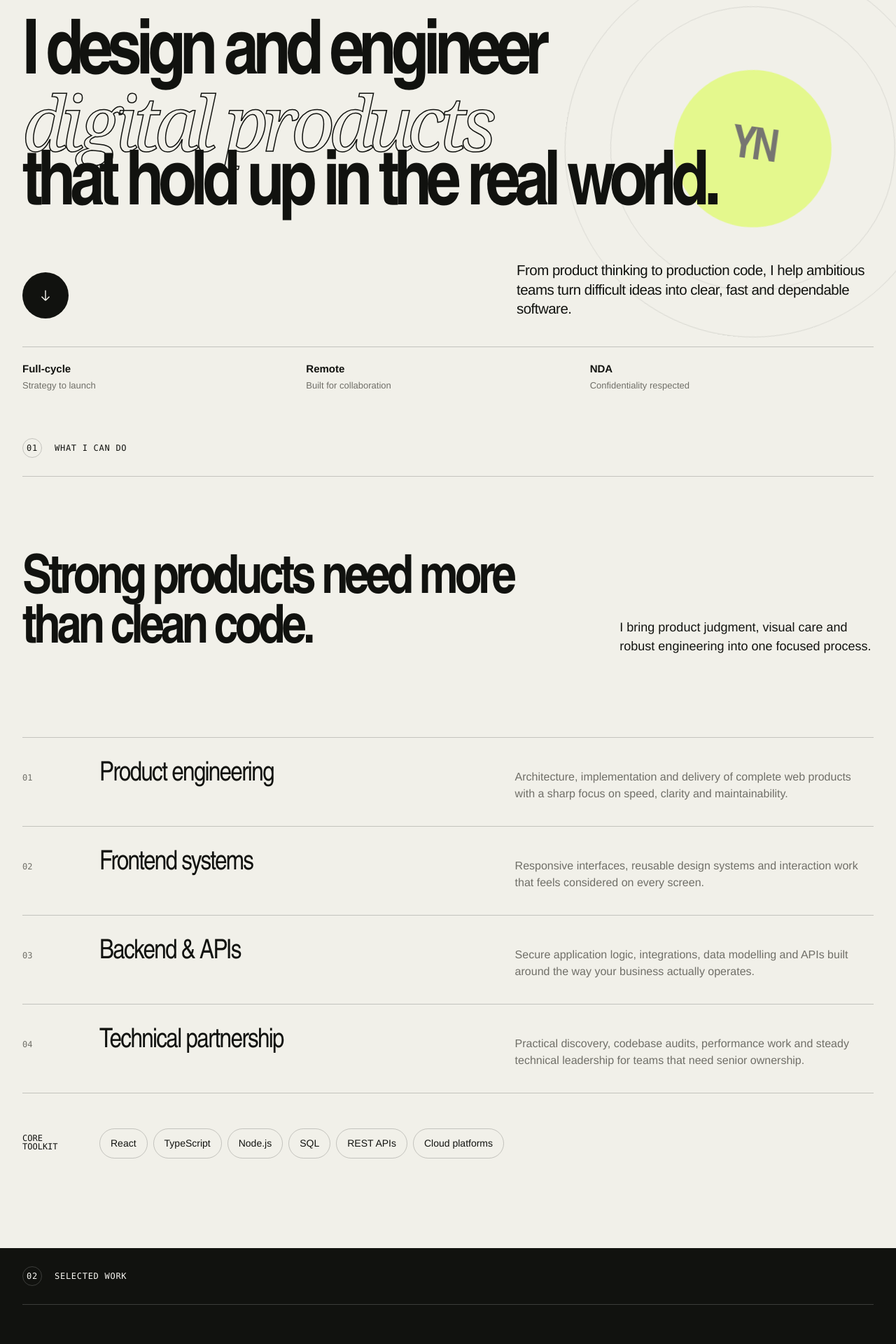
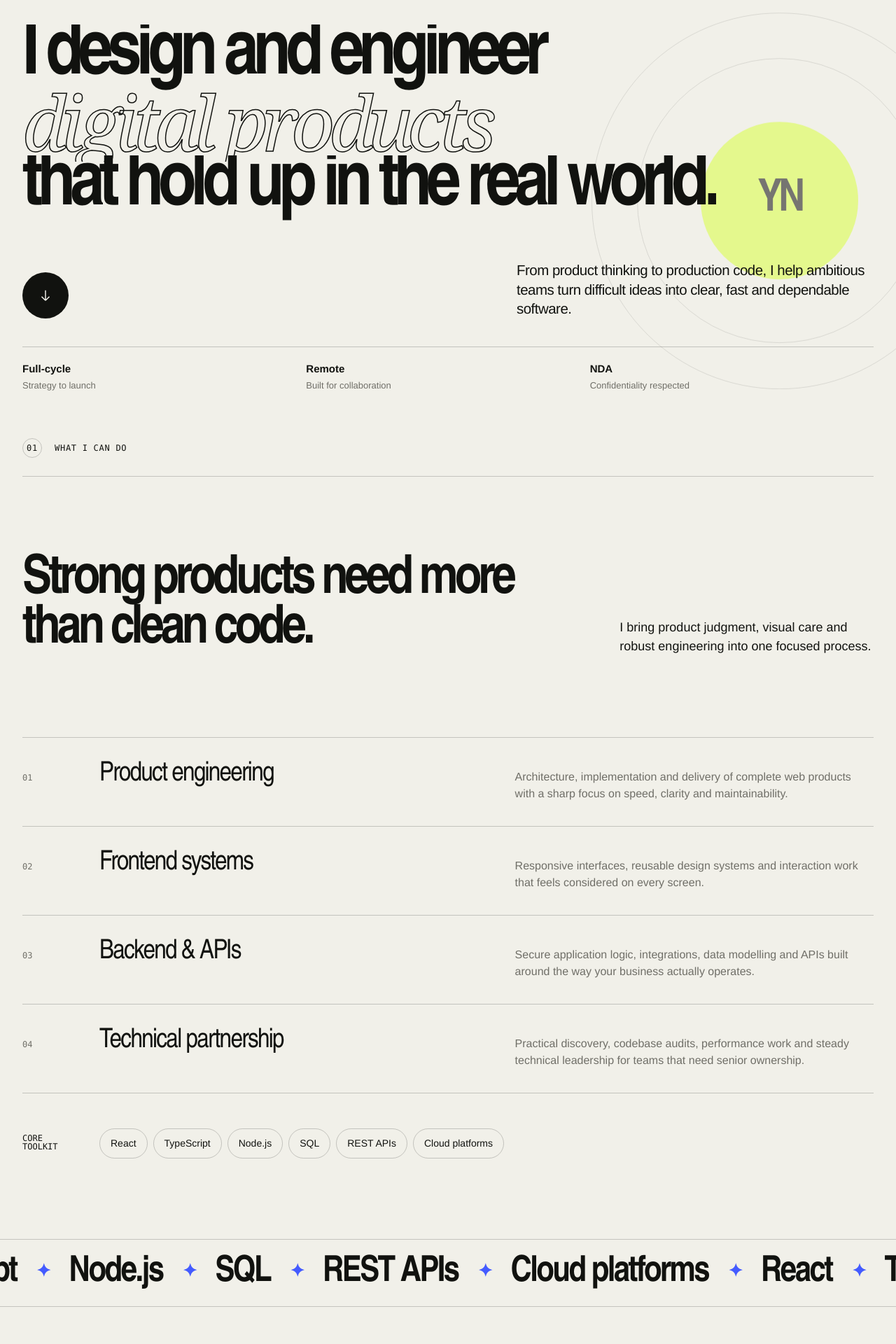
Before and after one commit to DeveloperUmerFarooq/personal-portfolio, a React (Vite) app: page / in a window 1280 px wide. Shown: the part 200-2120 px from the top of the page at 70% size. Built offline with nearby package versions, Linux system fonts and the light colour scheme.

Commit message:
add text reveal and parallax motion

```diff
--- a/src/app/App.jsx
+++ b/src/app/App.jsx
@@ -8,9 +8,11 @@ import { Capabilities } from '../features/portfolio/components/Capabilities.jsx'
 import { ProjectGrid } from '../features/portfolio/components/ProjectGrid.jsx'
 import { Profile } from '../features/portfolio/components/Profile.jsx'
 import { useReveal } from '../hooks/useReveal.js'
+import { useParallax } from '../hooks/useParallax.js'
 
 function App() {
   useReveal()
+  useParallax()
   useEffect(() => { document.title = `${siteConfig.identity.name} — ${siteConfig.identity.role}` }, [])
   return (
     <div className="site-shell">
--- a/src/features/portfolio/components/Capabilities.jsx
+++ b/src/features/portfolio/components/Capabilities.jsx
@@ -7,6 +7,11 @@ export function Capabilities({ items, toolkit }) {
       <div className="capabilities__intro" data-reveal><h2>Strong products need more than clean code.</h2><p>I bring product judgment, visual care and robust engineering into one focused process.</p></div>
       <div className="service-list">{items.map((item) => <article className="service" key={item.number} data-reveal><span>{item.number}</span><h3>{item.title}</h3><p>{item.text}</p></article>)}</div>
       <div className="toolkit" data-reveal><p>Core toolkit</p><div>{toolkit.map((item) => <span key={item}>{item}</span>)}</div></div>
+      <div className="marquee" aria-hidden="true">
+        <div className="marquee__track">
+          {[...toolkit, ...toolkit].map((item, index) => <span key={`${item}-${index}`}>{item}<i>✦</i></span>)}
+        </div>
+      </div>
     </section>
   )
 }
--- a/src/features/portfolio/components/Hero.jsx
+++ b/src/features/portfolio/components/Hero.jsx
@@ -3,9 +3,13 @@ import { Arrow } from '../../../components/ui/Arrow.jsx'
 export function Hero({ config, identity }) {
   return (
     <section className="hero" id="top">
-      <div className="hero__ambient" aria-hidden="true"><span>{identity.initials}</span></div>
+      <div className="hero__ambient" data-parallax="0.055" aria-hidden="true"><span>{identity.initials}</span></div>
       <div className="hero__eyebrow" data-reveal><p>{config.eyebrow}</p><p className="availability"><span />{config.availability}</p></div>
-      <div className="hero__title" data-reveal><h1><span>{config.lead}</span><em>{config.emphasis}</em><span>{config.closing}</span></h1></div>
+      <div className="hero__title"><h1>
+        <span className="text-mask"><span className="text-mask__line">{config.lead}</span></span>
+        <span className="text-mask"><em className="text-mask__line">{config.emphasis}</em></span>
+        <span className="text-mask"><span className="text-mask__line">{config.closing}</span></span>
+      </h1></div>
       <div className="hero__bottom" data-reveal><a className="round-link" href="#work" aria-label="View selected work"><Arrow direction="down" /></a><p>{config.introduction}</p></div>
       <div className="hero__stats" data-reveal>{config.statistics.map((item) => <div key={item.label}><strong>{item.value}</strong><span>{item.label}</span></div>)}</div>
     </section>
--- a/src/features/portfolio/components/Profile.jsx
+++ b/src/features/portfolio/components/Profile.jsx
@@ -6,7 +6,7 @@ export function Profile({ config, identity }) {
     <section className="profile" id="about">
       <SectionLabel index="03">{config.kicker}</SectionLabel>
       <div className="profile__grid">
-        <div className="profile__statement" data-reveal><h2>{config.title.split('\n').map((line) => <span key={line}>{line}</span>)}</h2><div className="profile__monogram" aria-hidden="true">{identity.initials}</div></div>
+        <div className="profile__statement" data-reveal><h2>{config.title.split('\n').map((line) => <span key={line}>{line}</span>)}</h2><div className="profile__monogram" data-parallax="0.06" aria-hidden="true">{identity.initials}</div></div>
         <div className="profile__copy" data-reveal>{config.paragraphs.map((paragraph) => <p key={paragraph}>{paragraph}</p>)}<ul>{config.principles.map((principle) => <li key={principle}>{principle}</li>)}</ul></div>
       </div>
       <div className="contact" data-reveal><p>Have a serious idea?</p><a href={`mailto:${identity.email}`}>Let&apos;s make it real <Arrow /></a><span>{identity.email}</span></div>
--- a/src/features/portfolio/components/ProjectGrid.jsx
+++ b/src/features/portfolio/components/ProjectGrid.jsx
@@ -8,7 +8,7 @@ export function ProjectGrid({ projects }) {
       <div className="projects">{projects.map((project) => (
         <article className={`project project--${project.accent}`} key={project.index} data-reveal>
           <div className="project__top"><span>{project.index} / {project.year}</span>{project.confidential && <span className="nda">NDA protected</span>}</div>
-          <div className="project__graphic" aria-hidden="true"><span className="project__ring" /><span className="project__code">{project.index}</span></div>
+          <div className="project__graphic" data-parallax="0.035" aria-hidden="true"><span className="project__ring" /><span className="project__code">{project.index}</span></div>
           <p className="project__category">{project.category}</p><h3>{project.title}</h3><p className="project__summary">{project.summary}</p>
           <div className="project__meta"><p>{project.contribution}</p><div>{project.stack.map((item) => <span key={item}>{item}</span>)}</div></div>
         </article>
--- a/src/styles/global.css
+++ b/src/styles/global.css
@@ -4,6 +4,8 @@ body { margin: 0; min-width: 320px; color: var(--ink); background: var(--paper);
 button, a { font: inherit; } a { color: inherit; } button { color: inherit; } ::selection { color: var(--ink); background: var(--acid); }
 .site-shell { min-height: 100vh; overflow: clip; }
 .sr-only { position: absolute; width: 1px; height: 1px; padding: 0; margin: -1px; overflow: hidden; clip: rect(0, 0, 0, 0); white-space: nowrap; border: 0; }
-[data-reveal] { opacity: 0; transform: translateY(32px); transition: opacity .8s cubic-bezier(.2,.7,.2,1), transform .8s cubic-bezier(.2,.7,.2,1); }
+[data-reveal] { opacity: 0; filter: blur(7px); transform: translateY(42px); transition: opacity .85s cubic-bezier(.2,.7,.2,1), filter .85s cubic-bezier(.2,.7,.2,1), transform .85s cubic-bezier(.2,.7,.2,1); }
 [data-reveal].is-visible { opacity: 1; transform: translateY(0); }
+[data-reveal].is-visible { filter: blur(0); }
+[data-parallax] { transform: translate3d(0,var(--parallax-y,0),0); will-change: transform; }
 @media (prefers-reduced-motion: reduce) { html { scroll-behavior: auto; } *, *::before, *::after { animation-duration: .01ms !important; animation-iteration-count: 1 !important; transition-duration: .01ms !important; } }
--- a/src/styles/portfolio.css
+++ b/src/styles/portfolio.css
@@ -9,18 +9,22 @@
 .menu-button { display:none; border:0; background:none; padding:10px 0; }
 .menu-button > span:not(.sr-only) { display:block; width:26px; height:1px; margin:6px 0; background:currentColor; }
 .hero { position:relative; min-height:100svh; padding:142px max(32px,calc((100vw - var(--page))/2)) 40px; display:grid; grid-template-rows:auto 1fr auto auto; background:var(--paper); }
-.hero__ambient { position:absolute; top:16%; right:-8vw; width:min(42vw,610px); aspect-ratio:1; border:1px solid var(--line); border-radius:50%; opacity:.55; animation:drift 14s ease-in-out infinite; }
+.hero__ambient { position:absolute; top:16%; right:-8vw; width:min(42vw,610px); aspect-ratio:1; border:1px solid var(--line); border-radius:50%; opacity:.55; }
 .hero__ambient::before,.hero__ambient::after { content:''; position:absolute; border:1px solid var(--line); border-radius:50%; }
 .hero__ambient::before { inset:12%; }
 .hero__ambient::after { inset:29%; background:var(--acid); border:0; }
 .hero__ambient span { position:absolute; z-index:1; inset:0; display:grid; place-items:center; font:700 clamp(2rem,5vw,5rem)/1 var(--display); letter-spacing:-.08em; }
-@keyframes drift { 50% { transform:translate(-3vw,2vh) rotate(8deg); } }
 .hero__eyebrow { position:relative; z-index:2; display:flex; justify-content:space-between; align-items:center; font:12px/1 var(--mono); text-transform:uppercase; letter-spacing:.06em; }
 .availability { display:flex; align-items:center; gap:9px; }
 .availability span { width:8px; height:8px; border-radius:50%; background:#62a852; box-shadow:0 0 0 5px rgba(98,168,82,.12); }
 .hero__title { position:relative; z-index:2; display:flex; align-items:center; padding:5vh 0; }
 .hero h1 { max-width:1120px; margin:0; font:600 clamp(3.9rem,8.5vw,8.9rem)/.86 var(--display); letter-spacing:-.075em; }
 .hero h1 span,.hero h1 em { display:block; }
+.text-mask { overflow:hidden; padding-bottom:.08em; margin-bottom:-.08em; }
+.text-mask__line { transform:translateY(115%); animation:text-rise 1.05s cubic-bezier(.16,1,.3,1) forwards; }
+.text-mask:nth-child(2) .text-mask__line { animation-delay:.12s; }
+.text-mask:nth-child(3) .text-mask__line { animation-delay:.24s; }
+@keyframes text-rise { to { transform:translateY(0); } }
 .hero h1 em { color:transparent; -webkit-text-stroke:1.5px var(--ink); font-family:Georgia,serif; font-weight:400; }
 .hero__bottom { position:relative; z-index:2; display:flex; justify-content:space-between; align-items:flex-end; padding-bottom:40px; }
 .hero__bottom > p { max-width:510px; margin:0; font-size:clamp(17px,1.6vw,23px); line-height:1.35; letter-spacing:-.025em; }
@@ -38,21 +42,28 @@
 .capabilities__intro h2,.work__heading h2,.profile h2 { margin:0; font:600 clamp(3rem,6vw,6.6rem)/.92 var(--display); letter-spacing:-.065em; }
 .capabilities__intro p { margin:0; font-size:18px; line-height:1.5; }
 .service-list { width:var(--page); margin:0 auto; border-top:1px solid var(--line); }
-.service { display:grid; grid-template-columns:80px 1.1fr 1fr; gap:30px; align-items:baseline; padding:34px 0; border-bottom:1px solid var(--line); }
+.service { display:grid; grid-template-columns:80px 1.1fr 1fr; gap:30px; align-items:baseline; padding:34px 0; border-bottom:1px solid var(--line); transition-delay:calc((var(--reveal-order, 0))*80ms); }
+.service:nth-child(2) { --reveal-order:1; }.service:nth-child(3) { --reveal-order:2; }.service:nth-child(4) { --reveal-order:3; }
 .service > span { font:12px/1 var(--mono); color:var(--muted); }.service h3 { margin:0; font:500 clamp(1.6rem,3vw,2.8rem)/1 var(--display); letter-spacing:-.045em; }.service p { max-width:550px; margin:0; color:var(--muted); }
 .toolkit { width:var(--page); margin:50px auto 0; display:grid; grid-template-columns:80px 1fr; gap:30px; }
 .toolkit > p { margin:8px 0 0; font:12px/1 var(--mono); text-transform:uppercase; }.toolkit > div { display:flex; flex-wrap:wrap; gap:8px; }.toolkit span { padding:10px 15px; border:1px solid var(--line); border-radius:999px; font-size:14px; }
+.marquee { width:100%; margin-top:clamp(70px,9vw,130px); overflow:hidden; border-block:1px solid var(--line); }
+.marquee__track { width:max-content; display:flex; animation:marquee 28s linear infinite; }
+.marquee__track span { display:flex; align-items:center; gap:28px; padding:22px 28px 22px 0; font:600 clamp(2rem,4vw,4rem)/1 var(--display); letter-spacing:-.05em; white-space:nowrap; }
+.marquee__track i { color:var(--cobalt); font-style:normal; font-size:.5em; }
+@keyframes marquee { to { transform:translateX(-50%); } }
 .work { padding-bottom:clamp(90px,12vw,180px); color:var(--paper-strong); background:var(--ink); }
 .work__heading { gap:8vw; }.work__heading p { margin:0; color:#aaa9a3; font-size:17px; }
 .projects { width:var(--page); margin:0 auto; display:grid; grid-template-columns:repeat(2,1fr); gap:18px; }
 .project { position:relative; overflow:hidden; min-height:620px; padding:26px; display:flex; flex-direction:column; color:var(--ink); background:var(--acid); }
 .project:nth-child(2) { transform:translateY(90px); }.project:nth-child(3) { margin-top:18px; }.project--cobalt { color:#fff; background:var(--cobalt); }.project--coral { background:var(--coral); }
 .project__top { position:relative; z-index:2; display:flex; justify-content:space-between; font:11px/1 var(--mono); text-transform:uppercase; letter-spacing:.05em; }.nda { padding:7px 10px; border:1px solid currentColor; border-radius:999px; }
-.project__graphic { position:relative; height:260px; margin:50px 0 34px; display:grid; place-items:center; }.project__ring { position:absolute; width:230px; aspect-ratio:1; border:1px solid currentColor; border-radius:50%; box-shadow:0 0 0 36px transparent,0 0 0 37px currentColor,0 0 0 72px transparent,0 0 0 73px currentColor; opacity:.28; }.project__code { position:relative; font:600 7rem/1 var(--display); letter-spacing:-.08em; }
+.project__graphic { position:relative; height:260px; margin:50px 0 34px; display:grid; place-items:center; }.project__ring { position:absolute; width:230px; aspect-ratio:1; border:1px solid currentColor; border-radius:50%; box-shadow:0 0 0 36px transparent,0 0 0 37px currentColor,0 0 0 72px transparent,0 0 0 73px currentColor; opacity:.28; animation:ring-pulse 5s ease-in-out infinite; }.project__code { position:relative; font:600 7rem/1 var(--display); letter-spacing:-.08em; }
+@keyframes ring-pulse { 50% { transform:scale(.94); opacity:.42; } }
 .project__category { margin:auto 0 12px; font:12px/1 var(--mono); text-transform:uppercase; }.project h3 { max-width:540px; margin:0; font:600 clamp(2.3rem,4vw,4.5rem)/.94 var(--display); letter-spacing:-.06em; }.project__summary { max-width:580px; margin:22px 0 38px; font-size:16px; }
 .project__meta { padding-top:20px; border-top:1px solid currentColor; display:flex; justify-content:space-between; gap:20px; font-size:12px; }.project__meta p { margin:0; }.project__meta div { display:flex; flex-wrap:wrap; justify-content:flex-end; gap:5px 14px; }
 .profile { background:var(--paper); }.profile__grid { width:var(--page); margin:0 auto; padding:clamp(80px,10vw,150px) 0; display:grid; grid-template-columns:1.45fr 1fr; gap:10vw; }.profile__statement { position:relative; }.profile h2 span { display:block; }
-.profile__monogram { width:min(300px,70%); aspect-ratio:1; margin:90px auto 0; display:grid; place-items:center; border-radius:50%; background:var(--acid); font:700 clamp(4rem,10vw,9rem)/1 var(--display); letter-spacing:-.1em; transform:rotate(-8deg); }
+.profile__monogram { width:min(300px,70%); aspect-ratio:1; margin:90px auto 0; display:grid; place-items:center; border-radius:50%; background:var(--acid); font:700 clamp(4rem,10vw,9rem)/1 var(--display); letter-spacing:-.1em; transform:translate3d(0,var(--parallax-y,0),0) rotate(-8deg); }
 .profile__copy { padding-top:10px; }.profile__copy > p { margin:0 0 26px; font-size:clamp(18px,1.8vw,24px); line-height:1.45; letter-spacing:-.025em; }.profile__copy ul { list-style:none; margin:65px 0 0; padding:0; border-top:1px solid var(--line); }.profile__copy li { padding:17px 0; border-bottom:1px solid var(--line); font:12px/1 var(--mono); text-transform:uppercase; }
 .contact { padding:clamp(70px,10vw,140px) max(32px,calc((100vw - var(--page))/2)); color:var(--paper-strong); background:var(--cobalt); }.contact > p { margin:0 0 18px; font:12px/1 var(--mono); text-transform:uppercase; }.contact > a { display:flex; align-items:center; justify-content:space-between; padding-bottom:24px; border-bottom:1px solid rgba(255,255,255,.5); font:600 clamp(3rem,8vw,8rem)/.95 var(--display); letter-spacing:-.07em; text-decoration:none; }.contact > a .arrow-icon { width:clamp(40px,7vw,90px); height:auto; transition:transform .25s; }.contact > a:hover .arrow-icon { transform:translateX(12px); }.contact > span { display:block; margin-top:20px; font-size:14px; }
 .footer { min-height:110px; padding:0 max(32px,calc((100vw - var(--page))/2)); display:flex; align-items:center; justify-content:space-between; gap:20px; color:#aaa9a3; background:var(--ink); font:11px/1.3 var(--mono); text-transform:uppercase; }.footer a { display:flex; align-items:center; gap:9px; text-decoration:none; }.footer .arrow-icon { width:15px; transform:rotate(180deg); }
@@ -64,3 +75,8 @@
   .brand__name { display:none; }.hero { min-height:850px; padding-bottom:24px; }.hero__eyebrow { align-items:flex-start; gap:20px; }.hero__eyebrow > p:first-child { max-width:130px; line-height:1.35; }.availability { text-align:right; }.hero h1 { font-size:clamp(3.5rem,18vw,5.3rem); }.hero__bottom { align-items:flex-start; flex-direction:column-reverse; padding:20px 0 30px; }.hero__bottom > p { font-size:17px; }.round-link { width:52px; height:52px; }.hero__stats div { padding-right:8px; }.hero__stats strong { font-size:12px; }.hero__stats span { font-size:10px; }
   .capabilities__intro h2,.work__heading h2,.profile h2 { font-size:3.2rem; }.service { padding:28px 0; gap:14px; }.service h3 { font-size:1.9rem; }.toolkit { grid-template-columns:1fr; gap:14px; }.project { min-height:580px; padding:20px; }.project__graphic { height:220px; }.project__ring { width:170px; }.project__meta { flex-direction:column; }.project__meta div { justify-content:flex-start; }.contact > a { align-items:flex-end; }.footer { padding-block:32px; align-items:flex-start; flex-direction:column; }
 }
+@media (prefers-reduced-motion:reduce) {
+  .text-mask__line { transform:none; animation:none; }
+  .marquee__track,.project__ring { animation:none; }
+  [data-parallax] { transform:none; }
+}
```
Also changed, not shown: src/hooks/useParallax.js (added, +36 -0 lines).
